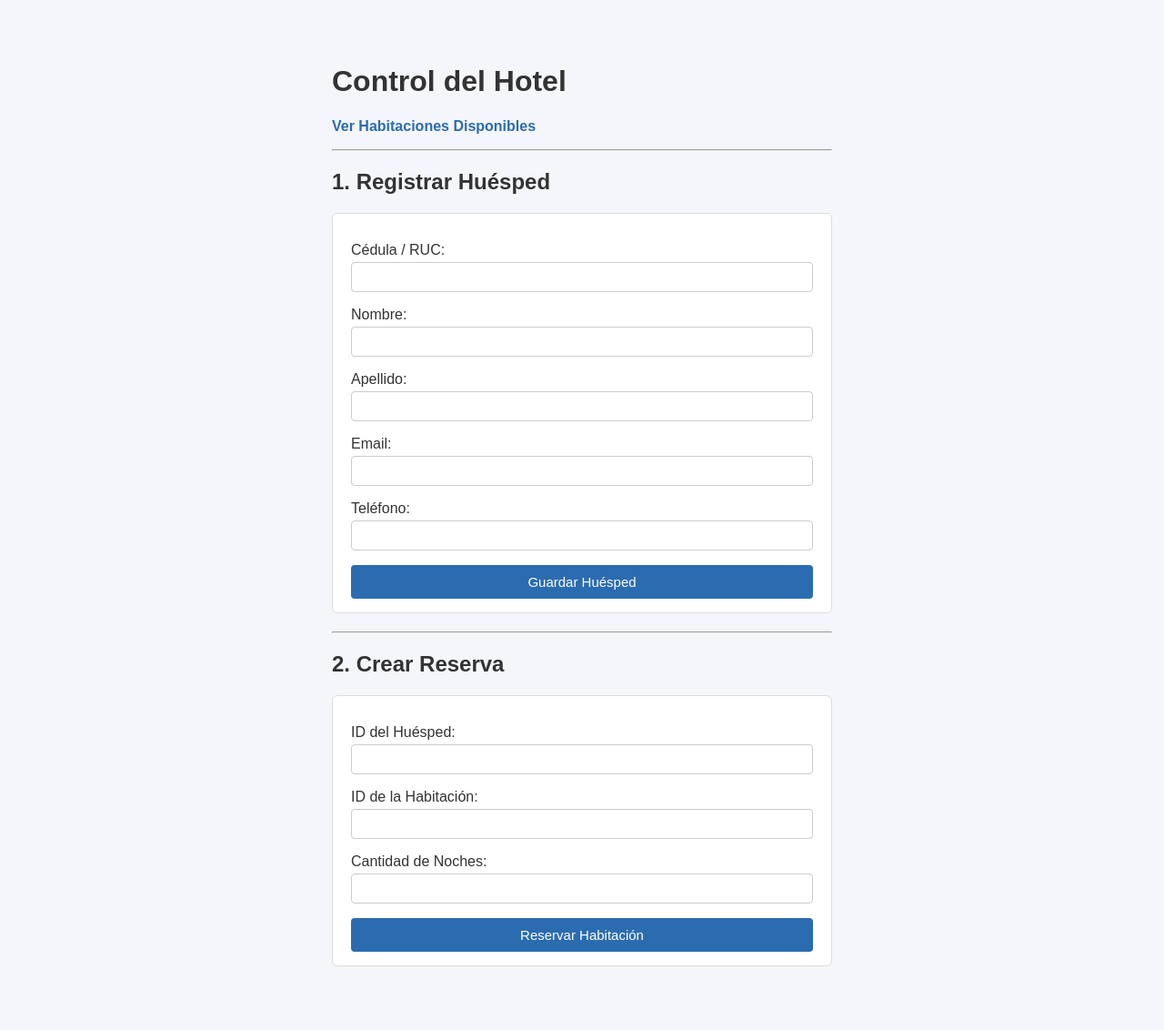
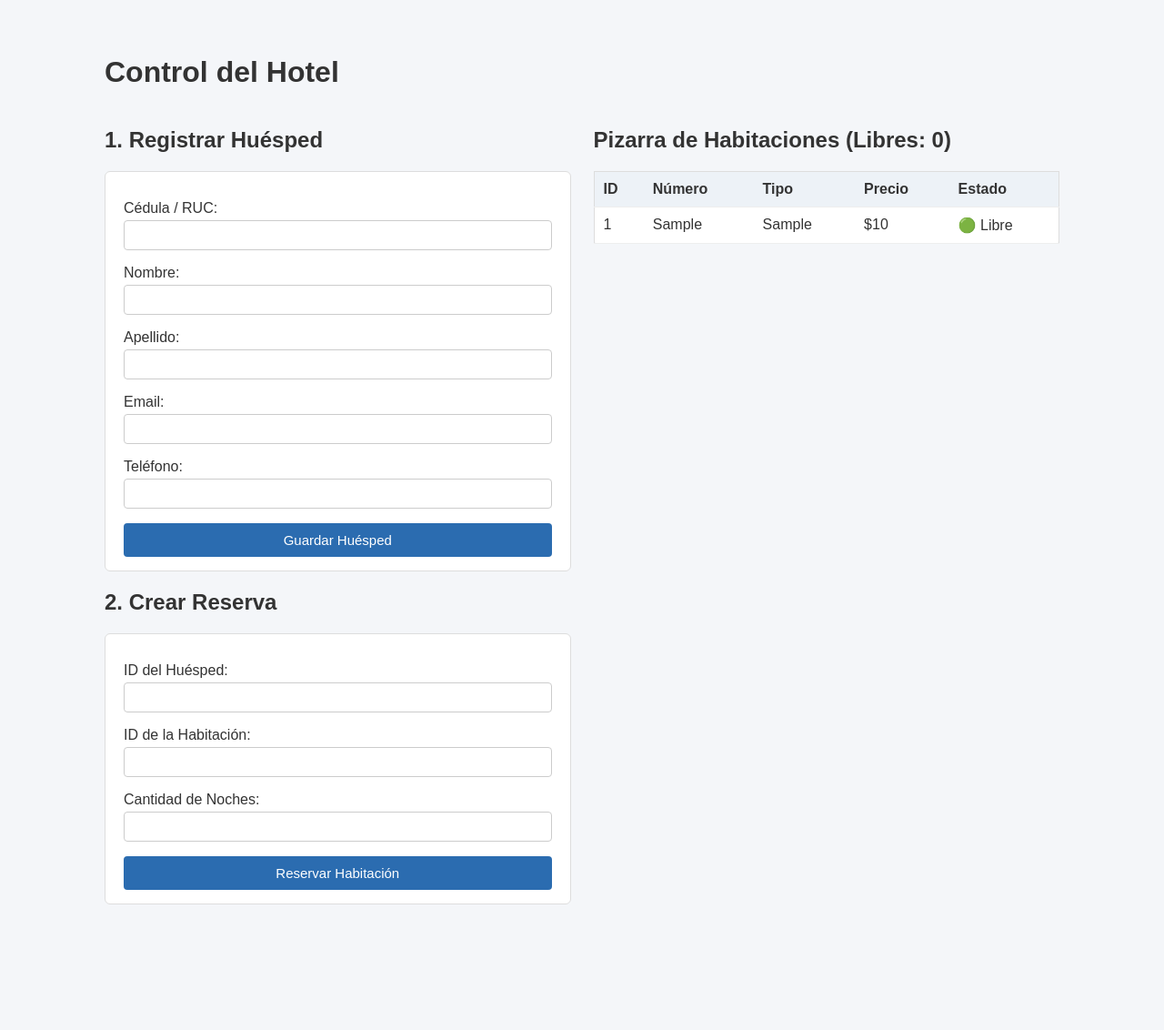
Before and after one commit to wels-soft/hotel, a PHP site: page / in a window 1280 px wide. Shown: the whole page at 91% size. After the commit the page ends 994 px from the top, so only its background shows below. Run offline with PHP 8.4, Linux system fonts and the light colour scheme; tables that the repository leaves empty or names only in its code hold one stand-in row (values such as "Sample post").

Commit message:
Correciones de diseño UX

```diff
--- a/crear_reserva.php
+++ b/crear_reserva.php
@@ -12,5 +12,6 @@ $pdo->prepare($sql)->execute([$huesped_id, $habitacion_id, $noches]);
 // 2. Marcar habitación como no disponible (0)
 $pdo->prepare("UPDATE Habitaciones SET disponible = 0 WHERE habitacion_id = ?")->execute([$habitacion_id]);
 
-echo "Reserva creada por $noches noches. <a href='index.html'>Volver al inicio</a>";
+header("Refresh: 3; url=index.html");
+echo "<link rel='stylesheet' href='estilos.css'><h3>✅ Reserva creada por $noches noches.</h3><p>Volviendo al inicio...</p>";
 ?>
--- a/estilos.css
+++ b/estilos.css
@@ -2,9 +2,19 @@ body {
     font-family: Arial, sans-serif;
     background-color: #f4f6f9;
     color: #333;
-    max-width: 550px;
-    margin: 30px auto;
+    max-width: 1050px;
+    margin: 20px auto;
     padding: 20px;
+}
+
+.contenedor {
+    display: flex;
+    gap: 25px;
+    align-items: flex-start;
+}
+
+.columna {
+    flex: 1;
 }
 
 form, table {
--- a/index.html
+++ /dev/null
@@ -1,36 +0,0 @@
-<!DOCTYPE html>
-<html lang="es">
-<head>
-    <meta charset="UTF-8">
-    <title>Sistema de Hotel</title>
-    <link rel="stylesheet" href="estilos.css">
-</head>
-<body>
-
-    <h1>Control del Hotel</h1>
-    <p><a href="habitaciones_disponibles.php">Ver Habitaciones Disponibles</a></p>
-
-    <hr>
-
-    <h2>1. Registrar Huésped</h2>
-    <form action="registrar_huesped.php" method="POST">
-        <p>Cédula / RUC: <input type="text" name="ci_ruc" required></p>
-        <p>Nombre: <input type="text" name="nombre" required></p>
-        <p>Apellido: <input type="text" name="apellido" required></p>
-        <p>Email: <input type="email" name="email"></p>
-        <p>Teléfono: <input type="text" name="telefono"></p>
-        <button type="submit">Guardar Huésped</button>
-    </form>
-
-    <hr>
-
-    <h2>2. Crear Reserva</h2>
-    <form action="crear_reserva.php" method="POST">
-        <p>ID del Huésped: <input type="number" name="huesped_id" required></p>
-        <p>ID de la Habitación: <input type="number" name="habitacion_id" required></p>
-        <p>Cantidad de Noches: <input type="number" name="noches" required></p>
-        <button type="submit">Reservar Habitación</button>
-    </form>
-
-</body>
-</html>
--- /dev/null
+++ b/index.php
@@ -0,0 +1,8 @@
+<?php
+require 'conexion.php';
+
+$habitaciones = $pdo->query("SELECT * FROM Habitaciones")->fetchAll(PDO::FETCH_ASSOC);
+$libres = count(array_filter($habitaciones, fn($h) => $h['disponible'] == 1));
+
+require 'vista_principal.php';
+?>
--- a/registrar_huesped.php
+++ b/registrar_huesped.php
@@ -10,5 +10,6 @@ $telefono = $_POST['telefono'];
 $sql = "INSERT INTO Huespedes (ci_ruc, nombre, apellido, email, telefono) VALUES (?, ?, ?, ?, ?)";
 $pdo->prepare($sql)->execute([$ci_ruc, $nombre, $apellido, $email, $telefono]);
 
-echo "Huésped registrado con éxito. <a href='index.html'>Volver al inicio</a>";
+header("Refresh: 3; url=index.html");
+echo "<link rel='stylesheet' href='estilos.css'><h3>✅ Huésped registrado con éxito.</h3><p>Volviendo al inicio...</p>";
 ?>
--- /dev/null
+++ b/vista_principal.php
@@ -0,0 +1,59 @@
+<!DOCTYPE html>
+<html lang="es">
+<head>
+    <meta charset="UTF-8">
+    <title>Control del Hotel</title>
+    <link rel="stylesheet" href="estilos.css">
+</head>
+<body>
+
+    <h1>Control del Hotel</h1>
+
+    <div class="contenedor">
+        <!-- Columna Izquierda: Formularios -->
+        <div class="columna">
+            <h2>1. Registrar Huésped</h2>
+            <form action="registrar_huesped.php" method="POST">
+                <p>Cédula / RUC: <input type="text" name="ci_ruc" required></p>
+                <p>Nombre: <input type="text" name="nombre" required></p>
+                <p>Apellido: <input type="text" name="apellido" required></p>
+                <p>Email: <input type="email" name="email"></p>
+                <p>Teléfono: <input type="text" name="telefono"></p>
+                <button type="submit">Guardar Huésped</button>
+            </form>
+
+            <h2>2. Crear Reserva</h2>
+            <form action="crear_reserva.php" method="POST">
+                <p>ID del Huésped: <input type="number" name="huesped_id" required></p>
+                <p>ID de la Habitación: <input type="number" name="habitacion_id" required></p>
+                <p>Cantidad de Noches: <input type="number" name="noches" required></p>
+                <button type="submit">Reservar Habitación</button>
+            </form>
+        </div>
+
+        <!-- Columna Derecha: Pizarra de Habitaciones -->
+        <div class="columna">
+            <h2>Pizarra de Habitaciones (Libres: <?= $libres ?>)</h2>
+            <table>
+                <tr>
+                    <th>ID</th>
+                    <th>Número</th>
+                    <th>Tipo</th>
+                    <th>Precio</th>
+                    <th>Estado</th>
+                </tr>
+                <?php foreach ($habitaciones as $hab): ?>
+                <tr>
+                    <td><?= $hab['habitacion_id'] ?></td>
+                    <td><?= $hab['numero'] ?></td>
+                    <td><?= $hab['tipo'] ?></td>
+                    <td>$<?= $hab['precio'] ?></td>
+                    <td><?= $hab['disponible'] ? '🟢 Libre' : '🔴 Ocupada' ?></td>
+                </tr>
+                <?php endforeach; ?>
+            </table>
+        </div>
+    </div>
+
+</body>
+</html>
```
